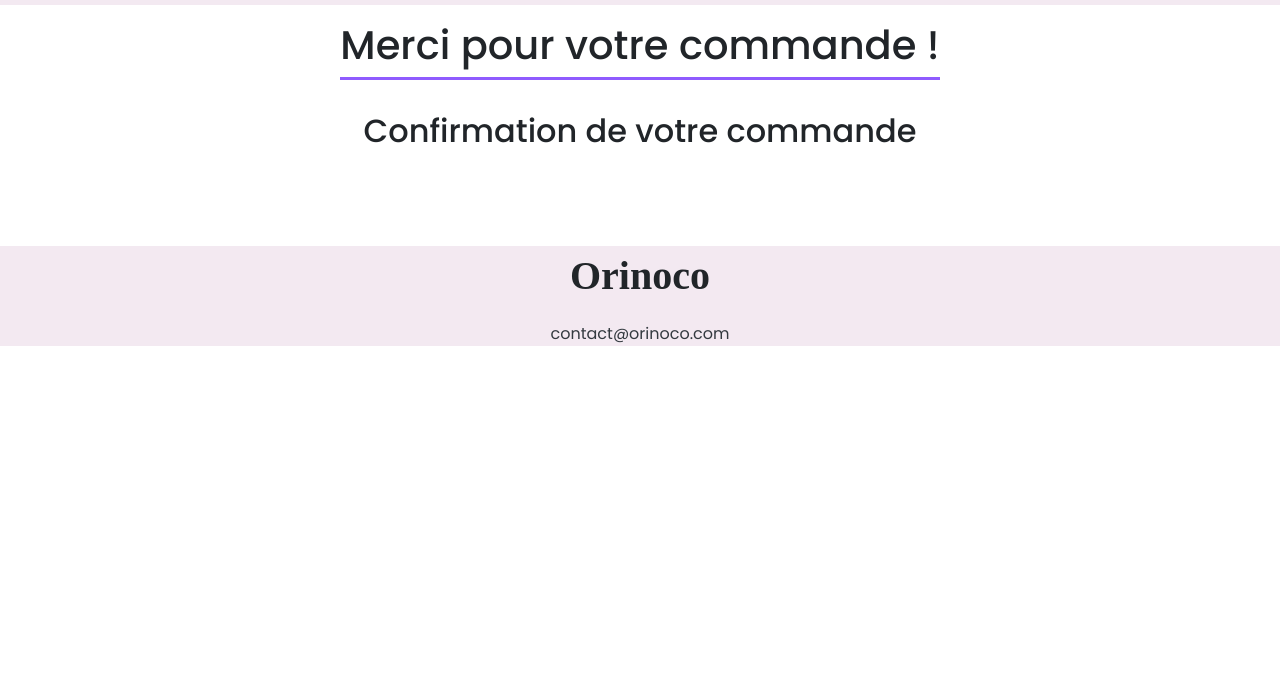
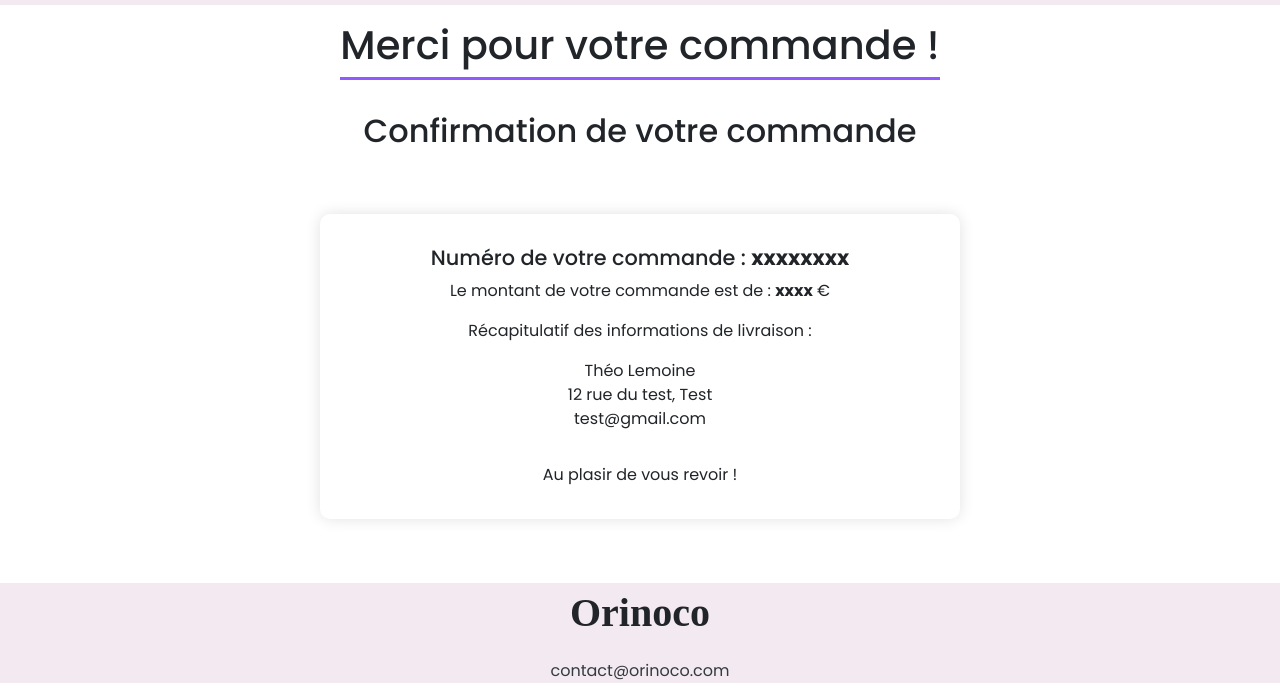
Before and after one commit to Theo-lemoine-oc/TheoLemoine_5_18042021, a plain HTML site: page frontend/pages/confirmation.html in a window 1280 px wide. Shown: the part 107-800 px from the top of the page. Drawn offline with nearby package versions, Linux system fonts and the light colour scheme.

```diff
--- a/frontend/js/panier.js
+++ b/frontend/js/panier.js
@@ -309,6 +309,7 @@
     if (prenomControle() && nomControle() && adresseControle() && villeControle() && emailControle()) {
         //Mettre l'objet "contact" dans le localStorage
         localStorage.setItem("contact", JSON.stringify(contact))
+        localStorage.setItem("totalPrice", JSON.stringify(totalPrice))
 
 
         //--------------- Fin de la gestion de la validation du formulaire ---------------//
@@ -322,7 +323,7 @@
             contact
         }
 
-        //Envoie de l'objet "contact" vers le serveur
+        //Envoie de l'objet "aEnvoyer" vers le serveur
         const promise01 = fetch("http://localhost:3000/api/teddies/order", {
             method: "POST",
             headers: {
@@ -336,6 +337,16 @@
             try {
                 const contenu = await response.json()
                 console.log(contenu)
+
+                if (response.ok) {
+                    //Mettre l'ID de la commande que le serveur nous a retourné dans le localStorage
+                    localStorage.setItem("responseId", contenu.orderId)
+
+                    //Rediriger l'utilisateur vers la page de confirmation
+                    window.location = "../pages/confirmation.html"
+                } else {
+                    console.log(response.status)
+                }
             } catch (e) {
                 alert(`Erreur qui vient du catch() ! -> ${e}`)
             }
@@ -368,9 +379,3 @@
 remplirChampInputDepuisLocalStorage("address")
 remplirChampInputDepuisLocalStorage("city")
 remplirChampInputDepuisLocalStorage("email")
-
-
-
-
-
-//---------------- Page de la confirmation de la commande ----------------//
--- a/frontend/pages/confirmation.html
+++ b/frontend/pages/confirmation.html
@@ -9,8 +9,7 @@
     <link rel="stylesheet" href="../style.css">
 
     <!-- JavaScript -->
-    <script src="../js/function.js" defer></script>
-    <script src="../js/panier.js" defer></script>
+    <script src="../js/confirmation.js" defer></script>
 
     <!-- Font Awesome -->
     <link rel="stylesheet" href="https://use.fontawesome.com/releases/v5.15.3/css/all.css" integrity="sha384-SZXxX4whJ79/gErwcOYf+zWLeJdY/qpuqC4cAa9rOGUstPomtqpuNWT9wdPEn2fk" crossorigin="anonymous">
@@ -48,7 +47,17 @@
             <h2>Confirmation de votre commande</h2>
 
             <!-- Confirmation content -->
-            <div id="confirmation-content"></div>
+            <div id="recapitulation">
+                <h3>Numéro de votre commande : <span>xxxxxxxx</span></h3>
+                <p>Le montant de votre commande est de : <span>xxxx</span> €</p>
+                <p>Récapitulatif des informations de livraison :</p>
+                <ul>
+                    <li>Théo Lemoine</li>
+                    <li>12 rue du test, Test</li>
+                    <li>test@gmail.com</li>
+                </ul>
+                <p>Au plasir de vous revoir !</p>
+            </div>
         </section>
     </main>
 
--- a/frontend/scss/style.scss
+++ b/frontend/scss/style.scss
@@ -269,7 +269,6 @@
 /* CONFIRMATION CONTENT */
 
 .confirmation-content {
-    margin-bottom: 6rem;
     h1 {
         margin: 0 auto 2rem auto;
     }
@@ -278,6 +277,33 @@
     }
     h2 {
         text-align: center;
+    }
+    #recapitulation {
+        width: 50%;
+        margin: 4rem auto;
+        padding: 2rem;
+        border-radius: 10px;
+        box-shadow: 0 0 15px 0 #e2e2e2;
+        display: flex;
+        flex-direction: column;
+        align-items: center;
+        h3 {
+            font-size: 1.3rem;
+        }
+        span {
+            font-weight: 700;
+        }
+        ul {
+            padding-left: 0;
+            margin-bottom: 2rem;
+            li {
+                list-style: none;
+                text-align: center;
+            }
+        }
+        p:last-child {
+            margin-bottom: 0;
+        }
     }
 }
 
```
Also changed, not shown: frontend/style.css, 1 other file.
